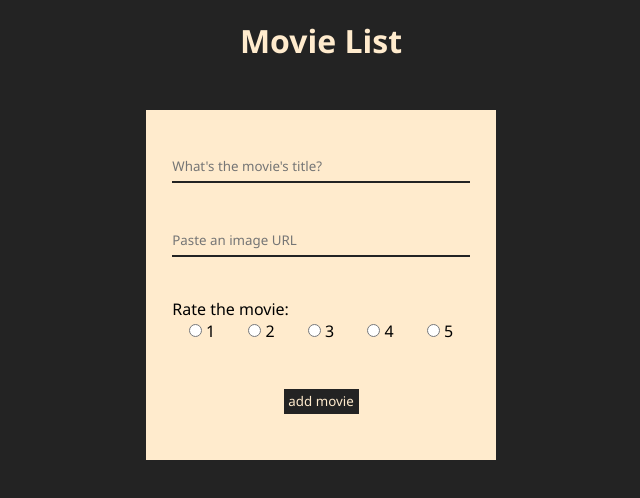
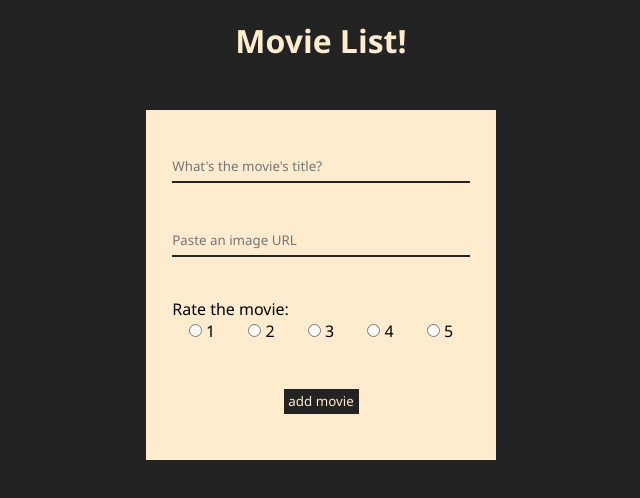
Before and after one commit to Austinwhite24/movies-back-end, a website: page client/index.html in a window 1280 px wide. Shown: the full height of the page, 319-959 px from the left. Drawn offline with nearby package versions, Linux system fonts and the light colour scheme; no server answers.

Commit message:
Update index.html

```diff
--- a/client/index.html
+++ b/client/index.html
@@ -9,7 +9,7 @@
 </head>
 <body>
     <header>
-        <h1>Movie List</h1>
+        <h1>Movie List!</h1>
     </header>
     <main>
 
```
